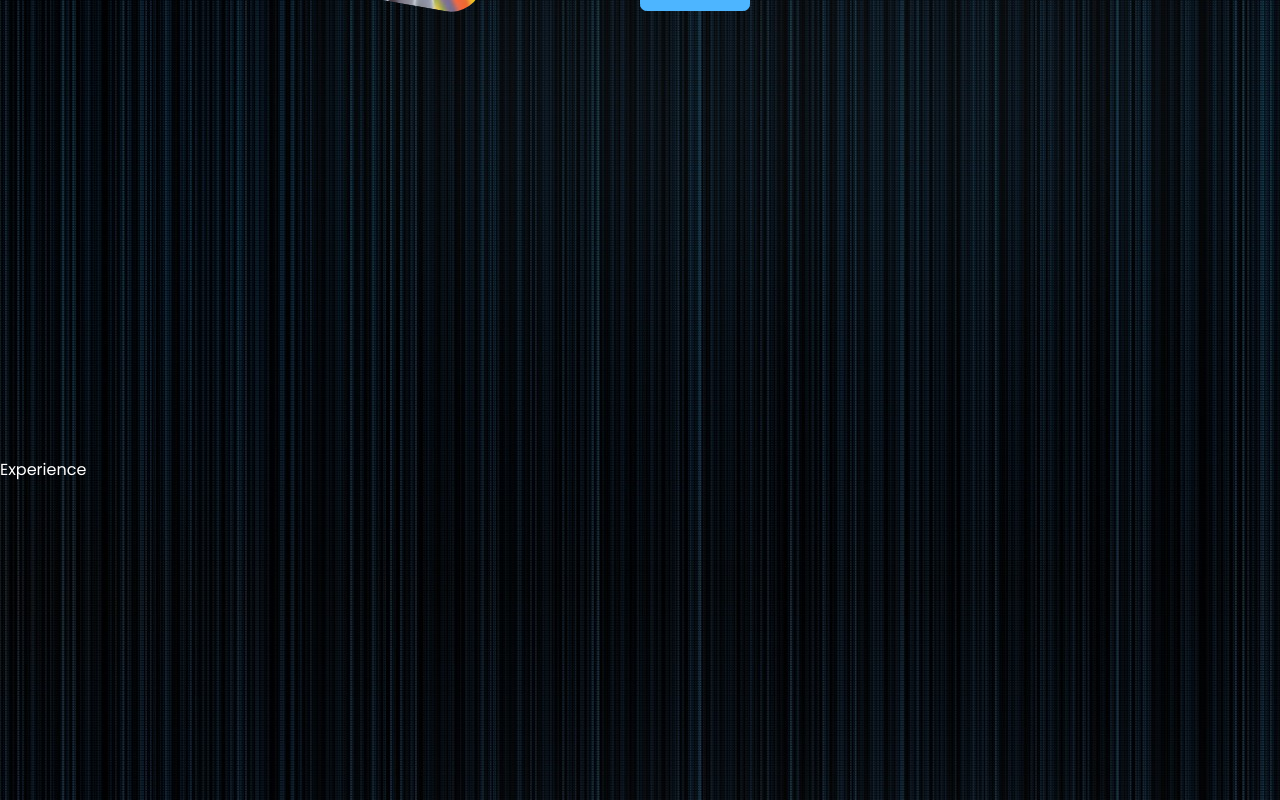
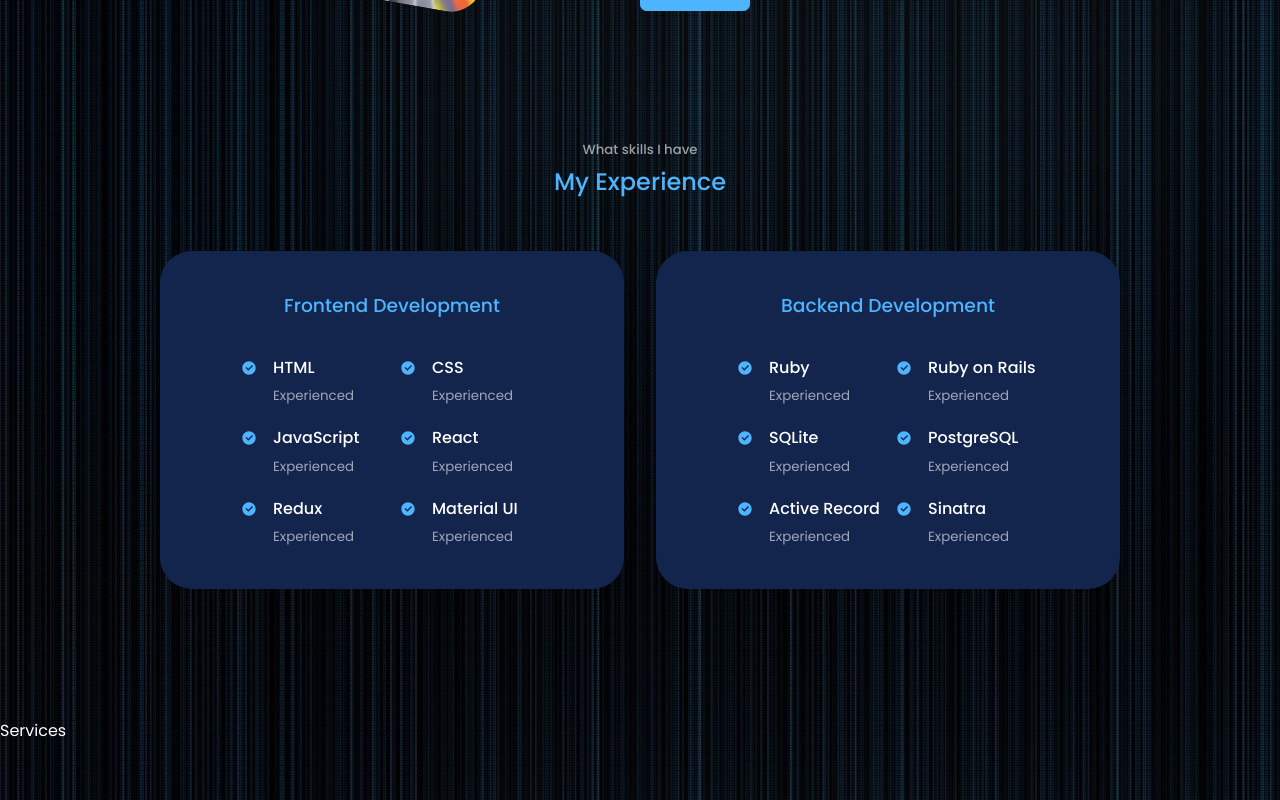
Before and after one commit to Khrebtova/Khrebtova.github.io, a React (Create React App) app: page / in a window 1280 px wide. Shown: the part 1400-2200 px from the top of the page. Built offline with nearby package versions, Linux system fonts and the light colour scheme; the HTML template or start-up script is replaced by a standard one.

Commit message:
create JSX and Style for Experience component

```diff
--- a/src/components/experience/Experience.css
+++ b/src/components/experience/Experience.css
@@ -0,0 +1,70 @@
+.experience_container {
+    display: grid;
+    grid-template-columns: 1fr 1fr;
+    gap: 2rem;
+}
+
+.experience_container > div {
+    background: var(--color-bg);
+    padding: 2.4rem 5rem;
+    border-radius: 2rem;
+    border: 1px solid transparent;
+    transition: var(--transition);
+}
+
+.experience_container > div:hover {
+    background: transparent;
+    border-color: var(--color-primary);
+    cursor: default;
+}
+
+.experience_container > div > h3 {
+    text-align: center;
+    margin-bottom: 2rem;
+    color: var(--color-primary);
+}
+
+.experience_content {
+    display: grid;
+    grid-template-columns: 1fr 1fr;
+    gap: 1rem;
+}
+
+.experience_item {
+    display: flex;
+    gap: 1rem;
+}
+
+.experience_icon {
+    margin-top: 6px;
+    color: var(--color-primary);
+}
+
+/*  ----------------- media queries (medium devices) --------------------*/
+@media screen and (max-width: 1024px) {
+    .experience_container {
+        grid-template-columns: 1fr;
+    }
+
+    .experience_container > div {
+        width: 80%;
+        padding: 2rem;
+        margin: 0 auto;
+    }
+
+    .experience_content{
+        padding: 1rem;
+    }
+ }
+
+ /*  ----------------- media queries (small devices) --------------------*/
+ @media screen and (max-width: 600px) {
+      .experience_container {
+        gap: 1rem;
+      }
+
+      .experience_container > div {
+        width: 100%;
+        padding: 2rem 1rem;
+      }
+ }
--- a/src/components/experience/Experience.jsx
+++ b/src/components/experience/Experience.jsx
@@ -1,9 +1,48 @@
 import React from 'react'
 import './Experience.css'
+import {RiCheckboxCircleFill} from 'react-icons/ri'
 
 const Experience = () => {
+  const frontEnd = ["HTML", "CSS", "JavaScript", "React", "Redux", "Material UI"];
+  const backEnd = ["Ruby", "Ruby on Rails", "SQLite", "PostgreSQL", "Active Record", "Sinatra"];
+
+  const renderExperience = (array) => {
+    return array.map((item => {
+      return (
+        <article className='experience_item'>
+          <RiCheckboxCircleFill className='experience_icon' />
+          <div>
+            <h4>{item}</h4>
+            <small className='text-light'>Experienced</small>
+          </div>
+        </article>
+      )
+    }))
+  }
+
   return (
-    <section id='experience'>Experience</section>
+    <section id='experience'>
+      <h5>What skills I have</h5>
+      <h2>My Experience</h2>
+
+      <div className='container experience_container'>
+
+        <div className='experience_frontend'>
+          <h3>Frontend Development</h3>
+          <div className='experience_content'>
+            {renderExperience(frontEnd)}
+          </div>
+        </div>
+
+        <div className='experience_backend'>
+          <h3>Backend Development</h3>
+          <div className='experience_content'>
+            {renderExperience(backEnd)}
+          </div>
+        </div>
+
+      </div>
+    </section>
   )
 }
 
--- a/src/index.css
+++ b/src/index.css
@@ -15,7 +15,7 @@
 :root {
     /* --color-bg: #1f1f38; */
     --color-bg: #13244d;
-    --color-bg-variant: #2c2c6c;
+    --color-bg-variant: #13144d;
     --color-primary: #4db5ff;
     --color-primary-variant: rgba(77, 181, 255, 0.4);
     --color-white: #fff;
@@ -62,7 +62,6 @@
 
 section{
     margin-top: 8rem;
-    height: 100vh;
 }
 
 section > h5{
```
